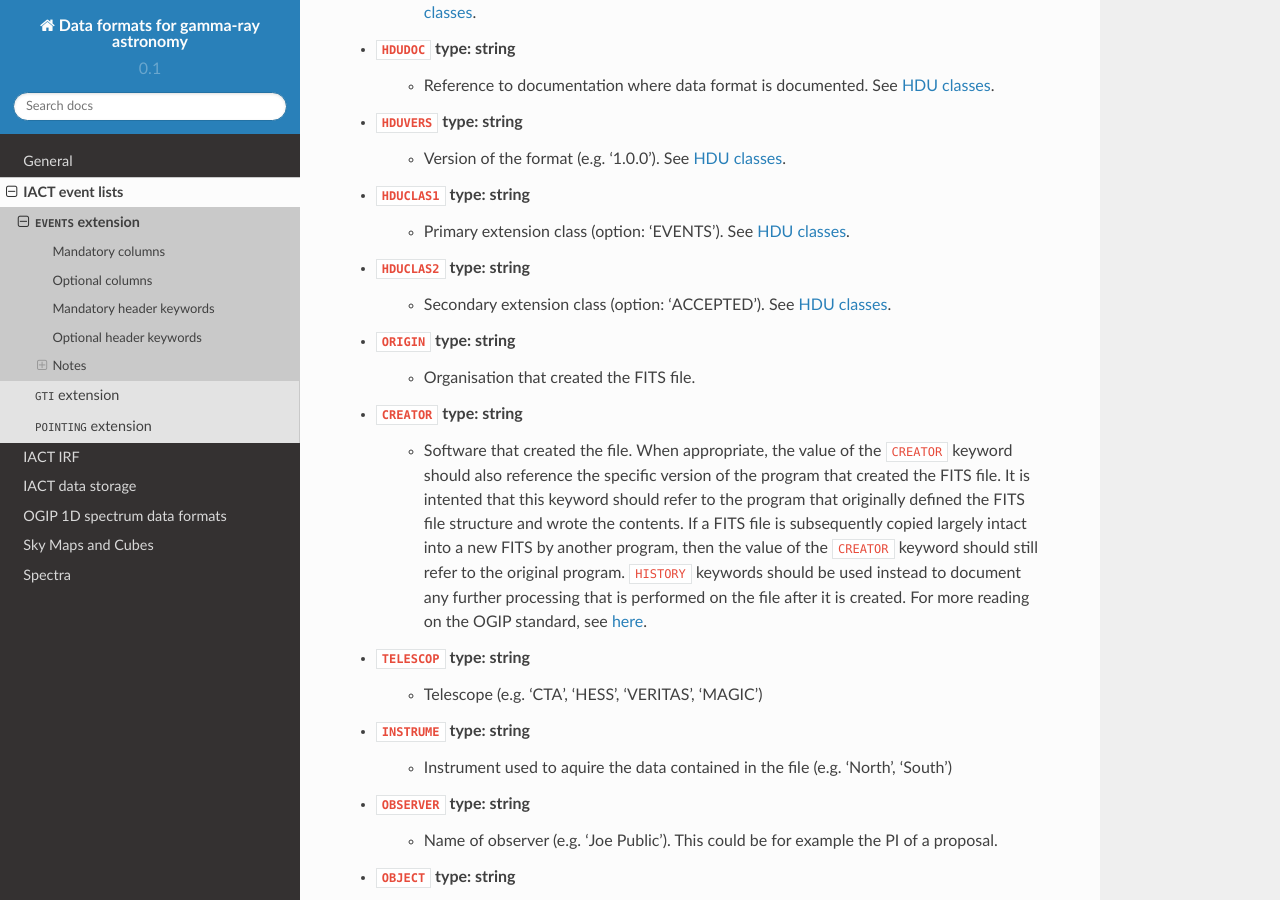
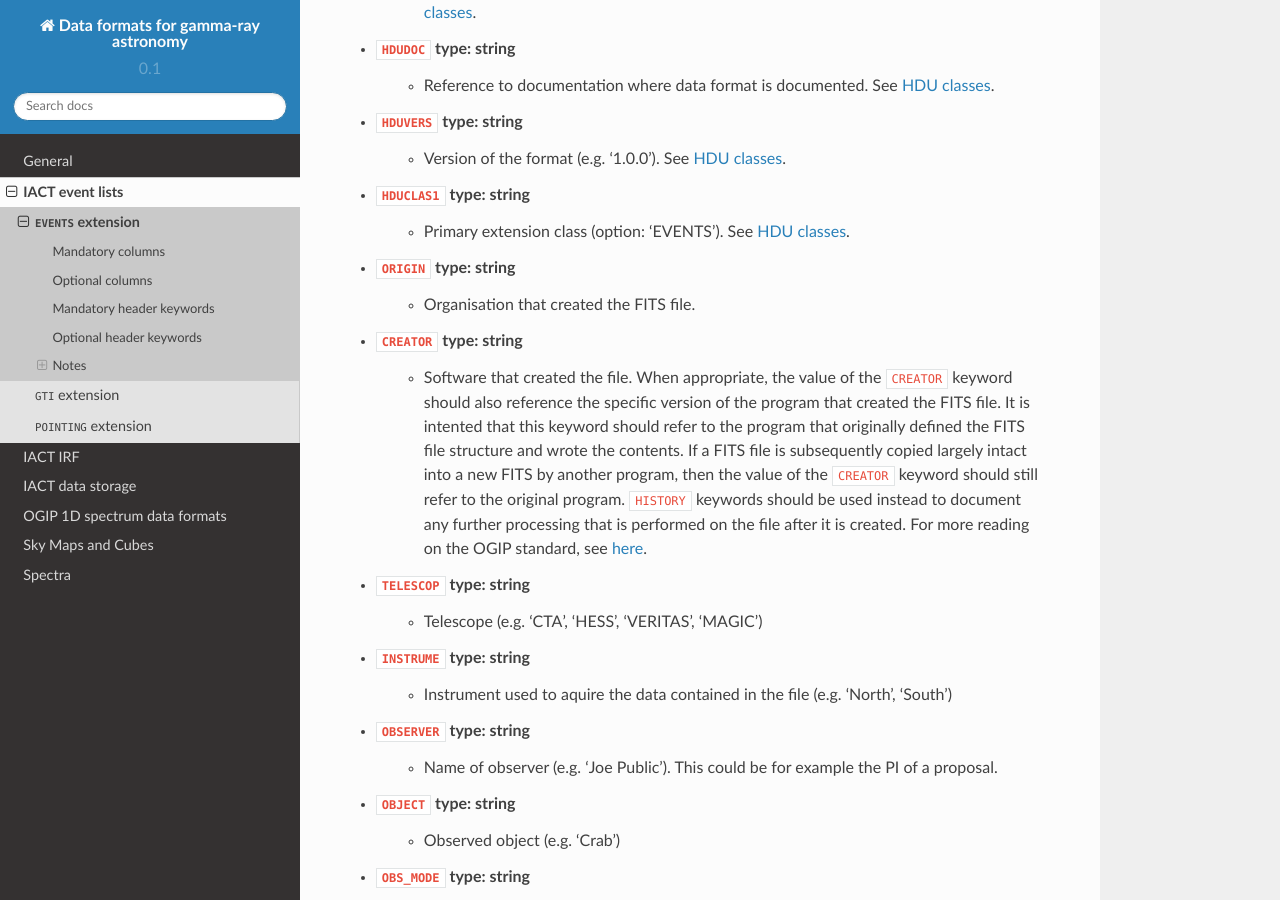
Before and after one commit to open-gamma-ray-astro/gamma-astro-data-formats, a Sphinx documentation site: the page built from source/events/events.rst, in a window 1280 px wide and 900 px high, scrolled down 2828 px. Built offline with Sphinx 7.4.7 and the Read the Docs theme 2.0.0, drawn with Linux system fonts in a browser that asks for light colours; some of the changed text lies outside the part shown.

Commit message:
Make HDUCLAS2 header keyword optional in EVENTS

```diff
--- a/source/events/events.rst
+++ b/source/events/events.rst
@@ -107,8 +107,6 @@ Mandatory header keywords
     * Version of the format (e.g. '1.0.0'). See :ref:`hduclass`.
 * ``HDUCLAS1`` type: string
     * Primary extension class (option: 'EVENTS'). See :ref:`hduclass`.
-* ``HDUCLAS2`` type: string
-    * Secondary extension class (option: 'ACCEPTED'). See :ref:`hduclass`.
 * ``ORIGIN`` type: string
     * Organisation that created the FITS file.
 * ``CREATOR`` type: string
```
Also changed, not shown: other parts of source/events/events.rst (+2 -0 lines).
